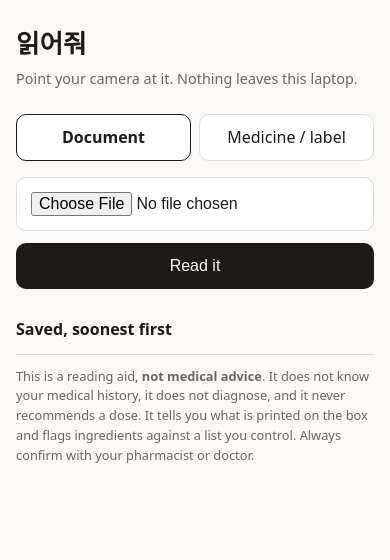
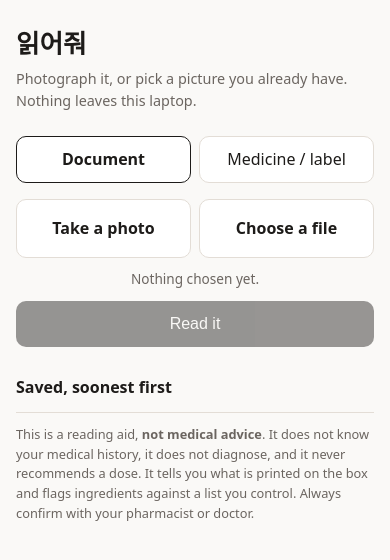
Before and after one commit to divin3circle/ilgeojwo, a Python web app: template src/ilgeojwo/web/templates/index.html in a window 390 px wide. Shown: the top 560 px of the page. Run offline with Jinja, Linux system fonts and the light colour scheme; the template is opened without the code that fills it, so the values that code supplies are empty.

Commit message:
fix(ui): make the camera its own button
On a phone the page said 'Point your camera at it' and then showed a control
labelled 'Choose File'. Taking a photo worked, but only via an OS sheet one tap
further in, and nothing on screen said so — in an in-app browser (WhatsApp,
Instagram) that sheet is often restricted too.

Now there are two obvious choices, 'Take a photo' (capture=environment) and
'Choose a file', the chosen filename is shown, and Read it stays disabled until
something is picked. The subtitle no longer promises a live camera the tool does
not have: it takes a still photo, it does not stream.

```diff
--- a/src/ilgeojwo/web/templates/index.html
+++ b/src/ilgeojwo/web/templates/index.html
@@ -22,10 +22,16 @@
     .lens input { display:none }
     .lens input:checked + span { font-weight:600 }
     .lens label:has(input:checked) { border-color:var(--fg) }
-    button, .file { width:100%; padding:14px; border-radius:10px; font-size:1rem;
-                    border:1px solid var(--line); background:var(--card);
-                    color:var(--fg); cursor:pointer }
-    button { background:var(--fg); color:var(--bg); border:0; margin-top:12px }
+    .pick { display:flex; gap:8px }
+    .pickbtn { flex:1; text-align:center; padding:16px 10px; border-radius:10px;
+               border:1px solid var(--line); background:var(--card); cursor:pointer;
+               font-weight:600 }
+    .pickbtn:active { border-color:var(--fg) }
+    .chosen { color:var(--muted); font-size:.85rem; margin:10px 0 0; text-align:center }
+    button { width:100%; padding:14px; border-radius:10px; font-size:1rem;
+             background:var(--fg); color:var(--bg); border:0; margin-top:12px;
+             cursor:pointer }
+    button[disabled] { opacity:.45; cursor:not-allowed }
     .card { background:var(--card); border:1px solid var(--line); border-radius:12px;
             padding:16px; margin-top:20px }
     .row { display:flex; gap:12px; padding:8px 0; border-bottom:1px solid var(--line) }
@@ -43,15 +49,26 @@
 </head>
 <body>
   <h1>읽어줘</h1>
-  <p class="sub">Point your camera at it. Nothing leaves this laptop.</p>
+  <p class="sub">Photograph it, or pick a picture you already have.
+  Nothing leaves this laptop.</p>
 
   <form id="f">
     <div class="lens">
       <label><input type="radio" name="lens" value="document" checked><span>Document</span></label>
       <label><input type="radio" name="lens" value="label"><span>Medicine / label</span></label>
     </div>
-    <input class="file" type="file" name="image" accept="image/*" capture="environment" required>
-    <button type="submit">Read it</button>
+    <div class="pick">
+      <label class="pickbtn">
+        <span>Take a photo</span>
+        <input type="file" accept="image/*" capture="environment" hidden>
+      </label>
+      <label class="pickbtn">
+        <span>Choose a file</span>
+        <input type="file" accept="image/*" hidden>
+      </label>
+    </div>
+    <p class="chosen" id="chosen">Nothing chosen yet.</p>
+    <button type="submit" id="go" disabled>Read it</button>
   </form>
 
   <div id="out"></div>
@@ -88,10 +105,24 @@ async function refreshHistory() {
 }
 refreshHistory();
 
+let chosenFile = null;
+const chosen = document.getElementById('chosen'), go = document.getElementById('go');
+f.querySelectorAll('.pickbtn input[type=file]').forEach(input => {
+  input.addEventListener('change', () => {
+    chosenFile = input.files && input.files[0] ? input.files[0] : null;
+    chosen.textContent = chosenFile ? chosenFile.name : 'Nothing chosen yet.';
+    go.disabled = !chosenFile;
+  });
+});
+
 f.addEventListener('submit', async e => {
   e.preventDefault();
-  out.innerHTML = '<div class="card">Reading…</div>';
-  const r = await fetch(withToken('/scan'), { method:'POST', body:new FormData(f) });
+  if (!chosenFile) return;
+  out.innerHTML = '<div class="card">Reading… the first one takes about a minute.</div>';
+  const body = new FormData();
+  body.append('image', chosenFile);
+  body.append('lens', f.querySelector('input[name=lens]:checked').value);
+  const r = await fetch(withToken('/scan'), { method:'POST', body });
   if (!r.ok) {
     const err = await r.json().catch(() => ({detail: 'Something went wrong.'}));
     out.innerHTML = `<div class="card"><div class="warn"><pre>${esc(err.detail)}</pre></div></div>`;
```
Also changed, not shown: tests/test_web.py (+10 -0 lines).
